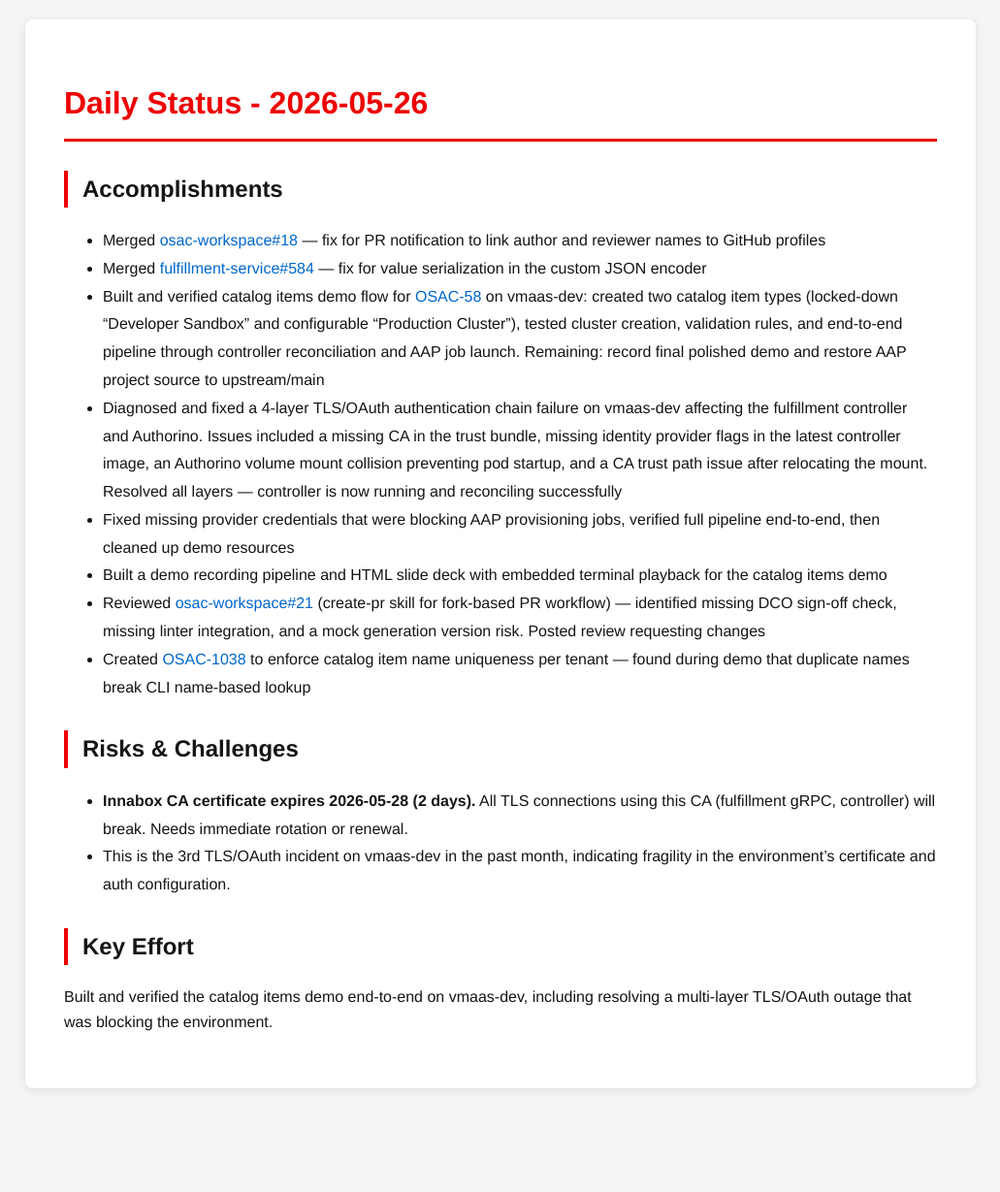
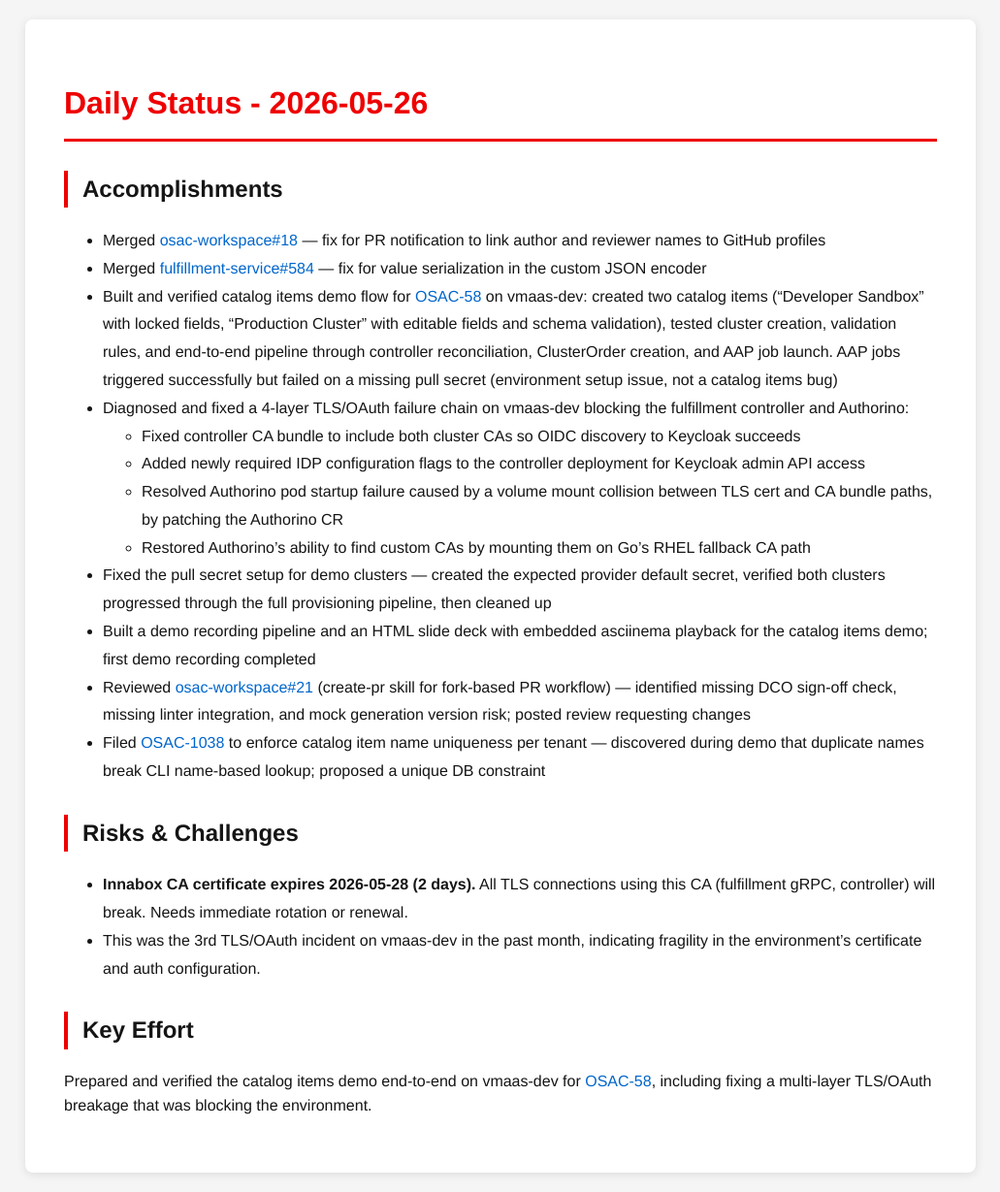
Before and after one commit to tzvatot/daily-status, a Jekyll site: the page built from 2026-05-26.md, in a window 1280 px wide. Shown: the whole page at 97% size, without its empty margins (124-1155 px from the left). Built offline with Jekyll 4.4.1, drawn with Linux system fonts in a browser that asks for light colours; before the commit the page ends 1142 px from its top, so only the background shows below that.

Commit message:
Daily status update - 2026-05-26

```diff
--- a/2026-05-26.md
+++ b/2026-05-26.md
@@ -9,16 +9,20 @@ date: 2026-05-26
 ## Accomplishments
 - Merged [osac-workspace#18](https://github.com/osac-project/osac-workspace/pull/18) — fix for PR notification to link author and reviewer names to GitHub profiles
 - Merged [fulfillment-service#584](https://github.com/osac-project/fulfillment-service/pull/584) — fix for value serialization in the custom JSON encoder
-- Built and verified catalog items demo flow for [OSAC-58](https://redhat.atlassian.net/browse/OSAC-58) on vmaas-dev: created two catalog item types (locked-down "Developer Sandbox" and configurable "Production Cluster"), tested cluster creation, validation rules, and end-to-end pipeline through controller reconciliation and AAP job launch. Remaining: record final polished demo and restore AAP project source to upstream/main
-- Diagnosed and fixed a 4-layer TLS/OAuth authentication chain failure on vmaas-dev affecting the fulfillment controller and Authorino. Issues included a missing CA in the trust bundle, missing identity provider flags in the latest controller image, an Authorino volume mount collision preventing pod startup, and a CA trust path issue after relocating the mount. Resolved all layers — controller is now running and reconciling successfully
-- Fixed missing provider credentials that were blocking AAP provisioning jobs, verified full pipeline end-to-end, then cleaned up demo resources
-- Built a demo recording pipeline and HTML slide deck with embedded terminal playback for the catalog items demo
-- Reviewed [osac-workspace#21](https://github.com/osac-project/osac-workspace/pull/21) (create-pr skill for fork-based PR workflow) — identified missing DCO sign-off check, missing linter integration, and a mock generation version risk. Posted review requesting changes
-- Created [OSAC-1038](https://redhat.atlassian.net/browse/OSAC-1038) to enforce catalog item name uniqueness per tenant — found during demo that duplicate names break CLI name-based lookup
+- Built and verified catalog items demo flow for [OSAC-58](https://redhat.atlassian.net/browse/OSAC-58) on vmaas-dev: created two catalog items ("Developer Sandbox" with locked fields, "Production Cluster" with editable fields and schema validation), tested cluster creation, validation rules, and end-to-end pipeline through controller reconciliation, ClusterOrder creation, and AAP job launch. AAP jobs triggered successfully but failed on a missing pull secret (environment setup issue, not a catalog items bug)
+- Diagnosed and fixed a 4-layer TLS/OAuth failure chain on vmaas-dev blocking the fulfillment controller and Authorino:
+  - Fixed controller CA bundle to include both cluster CAs so OIDC discovery to Keycloak succeeds
+  - Added newly required IDP configuration flags to the controller deployment for Keycloak admin API access
+  - Resolved Authorino pod startup failure caused by a volume mount collision between TLS cert and CA bundle paths, by patching the Authorino CR
+  - Restored Authorino's ability to find custom CAs by mounting them on Go's RHEL fallback CA path
+- Fixed the pull secret setup for demo clusters — created the expected provider default secret, verified both clusters progressed through the full provisioning pipeline, then cleaned up
+- Built a demo recording pipeline and an HTML slide deck with embedded asciinema playback for the catalog items demo; first demo recording completed
+- Reviewed [osac-workspace#21](https://github.com/osac-project/osac-workspace/pull/21) (create-pr skill for fork-based PR workflow) — identified missing DCO sign-off check, missing linter integration, and mock generation version risk; posted review requesting changes
+- Filed [OSAC-1038](https://redhat.atlassian.net/browse/OSAC-1038) to enforce catalog item name uniqueness per tenant — discovered during demo that duplicate names break CLI name-based lookup; proposed a unique DB constraint
 
 ## Risks & Challenges
 - **Innabox CA certificate expires 2026-05-28 (2 days).** All TLS connections using this CA (fulfillment gRPC, controller) will break. Needs immediate rotation or renewal.
-- This is the 3rd TLS/OAuth incident on vmaas-dev in the past month, indicating fragility in the environment's certificate and auth configuration.
+- This was the 3rd TLS/OAuth incident on vmaas-dev in the past month, indicating fragility in the environment's certificate and auth configuration.
 
 ## Key Effort
-Built and verified the catalog items demo end-to-end on vmaas-dev, including resolving a multi-layer TLS/OAuth outage that was blocking the environment.
+Prepared and verified the catalog items demo end-to-end on vmaas-dev for [OSAC-58](https://redhat.atlassian.net/browse/OSAC-58), including fixing a multi-layer TLS/OAuth breakage that was blocking the environment.
```
